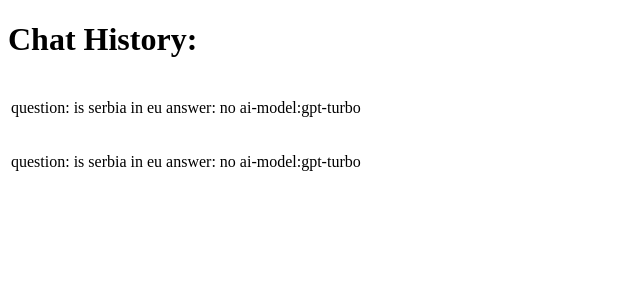
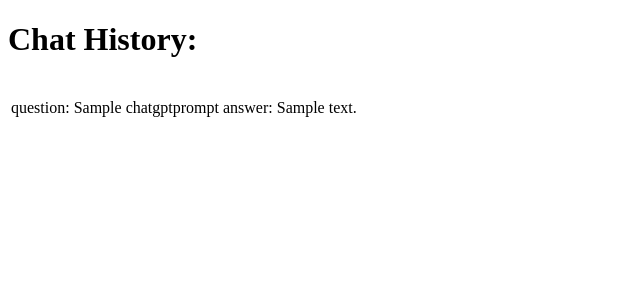
Before and after one commit to pavlicic1marko/AI-integrations, a Django app: page /chat-history/ in a window 1280 px wide. Shown: the top 300 px of the page, without its empty margins (0-640 px from the left). Run offline with Django 5.2, Linux system fonts and the light colour scheme; tables that the repository leaves empty hold one stand-in row (values such as "Sample post").

Commit message:
load data for all users from db, comment out aiModel on FE

```diff
--- a/AI_Integrations/djangoWebapp/templates/authenticate/chat-history.html
+++ b/AI_Integrations/djangoWebapp/templates/authenticate/chat-history.html
@@ -13,7 +13,7 @@
                 <tr>
                     <td><p>question: {{object.question}} </p></td>
                     <td><p>answer: {{object.answer}} </p></td>
-                    <td><p>ai-model:{{object.aiModel}} </p></td>
+                    <!-- <td><p>ai-model:{{object.aiModel}} </p></td> -->
                 </tr>
         {% endfor %}
         </table>
--- a/AI_Integrations/djangoWebapp/views.py
+++ b/AI_Integrations/djangoWebapp/views.py
@@ -91,4 +91,6 @@ def ollama_prompt_page(request):
 
 
 def user_chat_history(request):
-    return render(request, 'authenticate/chat-history.html',{'all_items': [{'question':'is serbia in eu', 'answer':'no', 'aiModel':'gpt-turbo'},{'question':'is serbia in eu', 'answer':'no', 'aiModel':'gpt-turbo'}]})
+    all_items = ChatGptPrompts.objects.all
+
+    return render(request, 'authenticate/chat-history.html',{'all_items': all_items})
```
